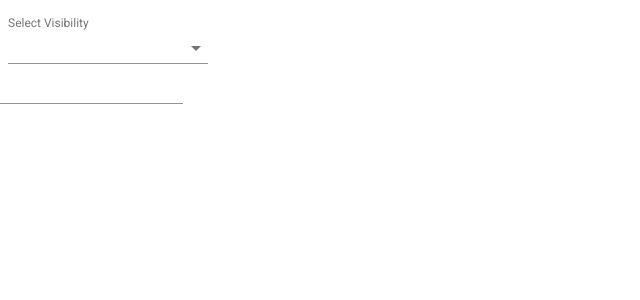
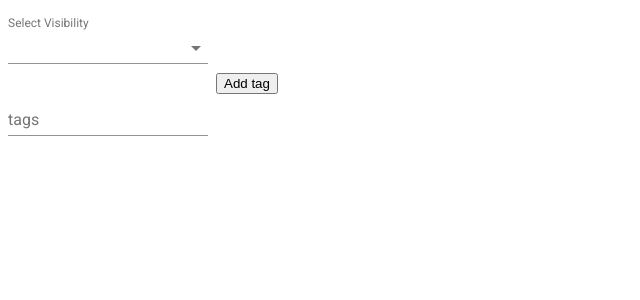
Before and after one commit to hatchways/team-indigo, a React (Create React App) app in the folder client/: page / in a window 1280 px wide. Shown: the top 300 px of the page, without its empty margins (0-640 px from the left). Built offline with nearby package versions, Linux system fonts and the light colour scheme.

Commit message:
added tags field using Material UI

```diff
--- a/client/src/pages/PostCreate/PostCreate.js
+++ b/client/src/pages/PostCreate/PostCreate.js
@@ -33,7 +33,7 @@ const visibilityOptions = [
 const PostCreate = props => {
     const classes = useStyles();
 
-    // const [tag, setTag] = useState('')
+    const [tag, setTag] = useState('')
     // const [option, setOption] = useState('')
 
     const [visibility, setVisibility] = React.useState('EUR');
@@ -41,6 +41,12 @@ const PostCreate = props => {
     const handleChange = event => {
         setVisibility(event.target.value);
     };
+
+    const handleClick = event => {
+        event.preventDefault()
+        const target=event.target
+        console.log(target)
+    }
 
     return (
         <form className={classes.container} noValidate autoComplete='off'>
@@ -68,22 +74,18 @@ const PostCreate = props => {
                 </TextField>
             </div>
             <div>
-                <TextField >
-                </TextField>
+                <TextField
+                id="tags"
+                className={classes.textField}
+                label="tags"
+                margin="normal"
+                onChange={event => { setTag(event.target.value) }}
+                value={tag} />
+                <button onClick={handleClick} >Add tag</button>
             </div>
         </form>
     )
-    // function handleClick(event) {
-    //     const target=event.target
-    //     const text=target.textContent
-    //     const ref=text.split(' ')[1]
-    //     const inputTarget=document.getElementById(`${ref}-input`)
-    //     const appendTarget=document.getElementById(`${ref}s`)
-    //     const { value } = inputTarget
-    //     const element=document.createElement('button')
-    //     element.textContent=value
-    //     appendTarget.appendChild(element)
-    // }
+
 
     // return (
     //     <section className='post-create'>
```
